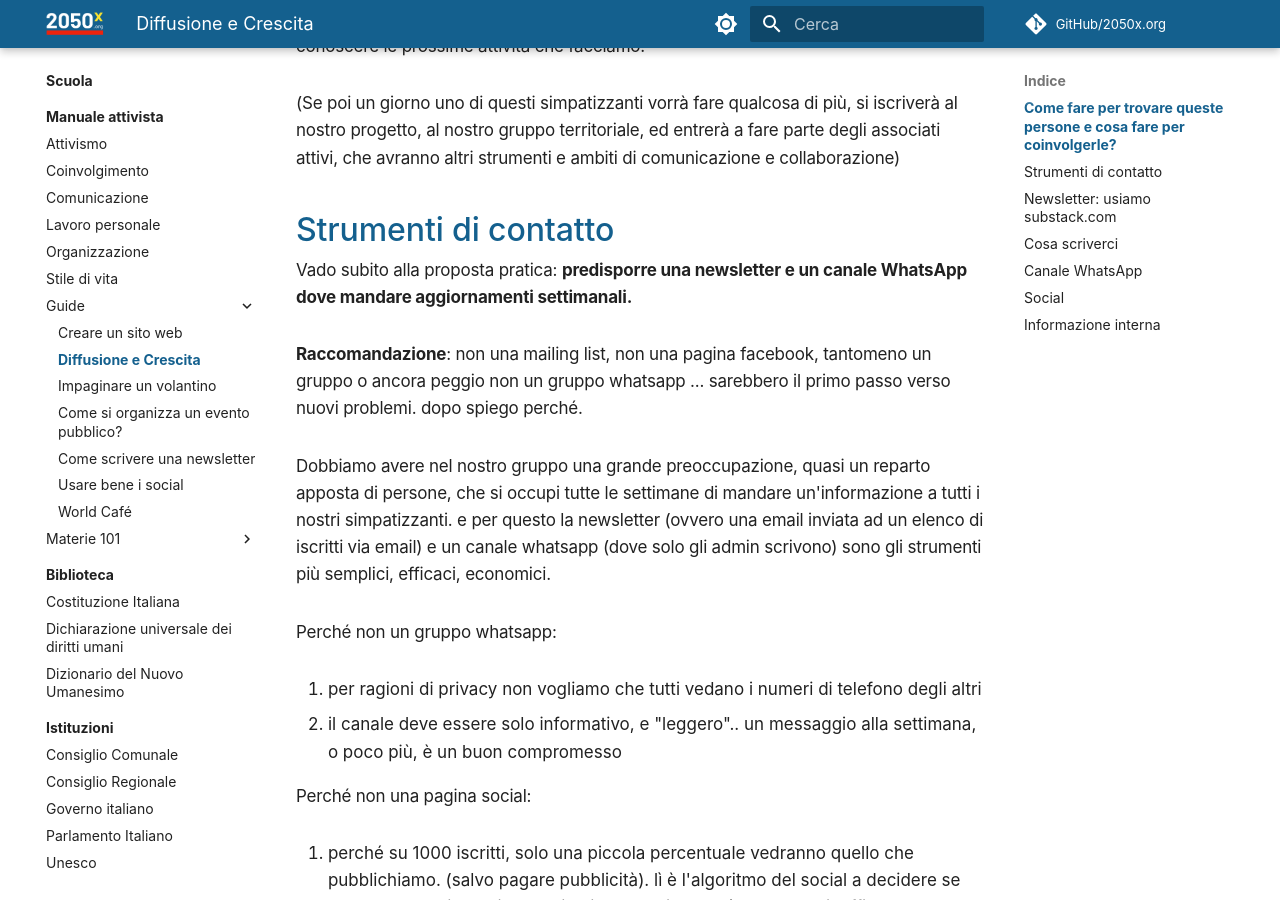
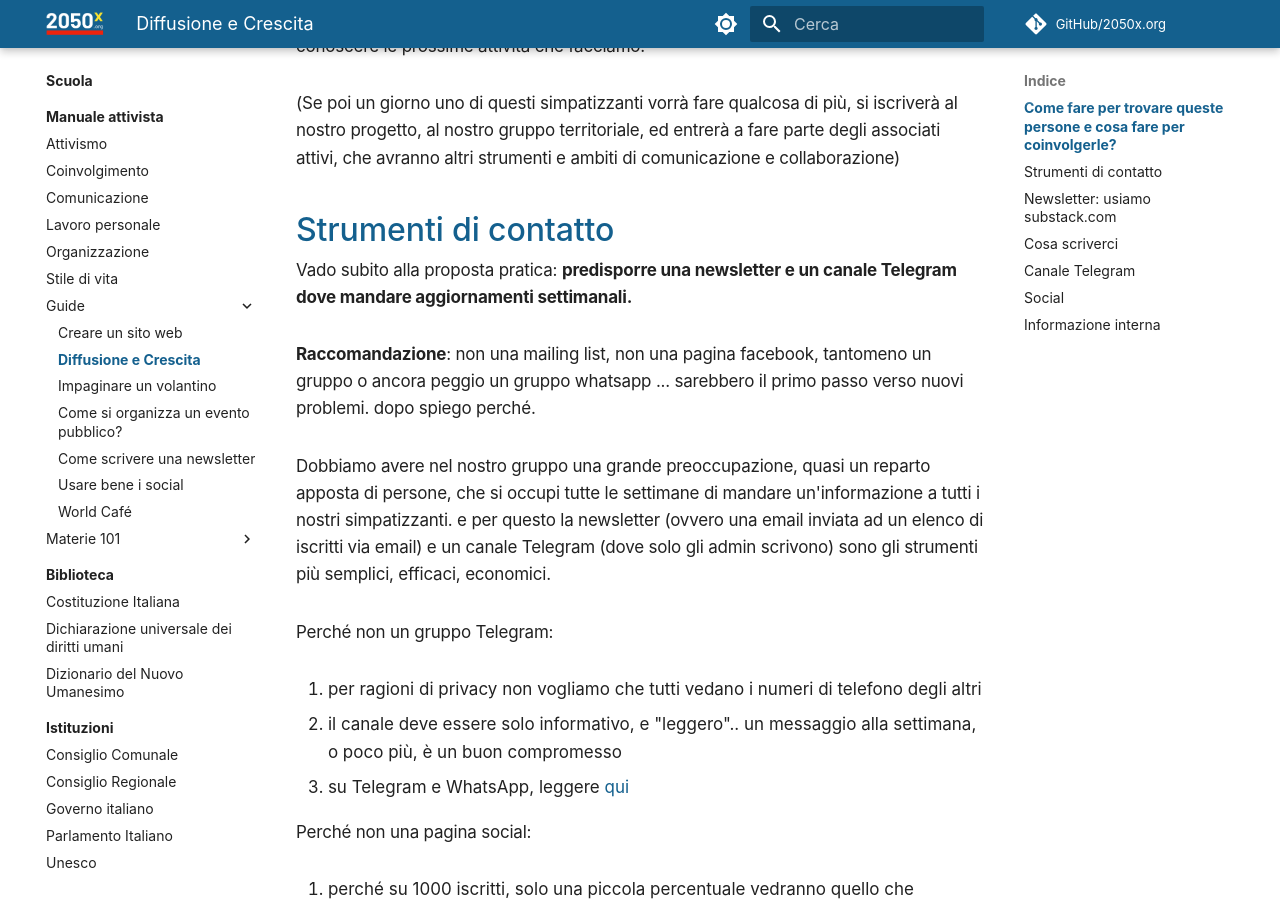
Before and after one commit to 2050x/2050x.github.io, an MkDocs documentation site: the page built from docs/scuola/manuale-attivista/guide/diffusione-e-crescita.md, in a window 1280 px wide and 900 px high, scrolled down 1657 px. Built offline with MkDocs 1.6.1 and Material for MkDocs 9.7.7, drawn with Linux system fonts in a browser that asks for light colours; emoji names are drawn with the system emoji font; comment, search, counter and statistics services are not loaded; some of the changed text lies outside the part shown.

Commit message:
telegram

```diff
--- a/docs/scuola/manuale-attivista/guide/diffusione-e-crescita.md
+++ b/docs/scuola/manuale-attivista/guide/diffusione-e-crescita.md
@@ -39,16 +39,17 @@ persone a cui interessa il nostro progetto e che sono interessate a saperne di p
 (Se poi un giorno uno di questi simpatizzanti vorrà fare qualcosa di più, si iscriverà al nostro progetto, al nostro gruppo territoriale, ed entrerà a fare parte degli associati attivi, che avranno altri strumenti e ambiti di comunicazione e collaborazione)
 
 ## Strumenti di contatto
-Vado subito alla proposta pratica: **predisporre una newsletter e un canale WhatsApp dove mandare aggiornamenti settimanali.**
+Vado subito alla proposta pratica: **predisporre una newsletter e un canale Telegram dove mandare aggiornamenti settimanali.**
 
-**Raccomandazione**: non una mailing list, non una pagina facebook, tantomeno un gruppo o ancora peggio non un gruppo whatsapp ... sarebbero il primo passo verso nuovi problemi. dopo spiego perché.
+**Raccomandazione**: non una mailing list, non una pagina facebook, tantomeno un gruppo o ancora peggio un gruppo whatsapp ... sarebbero il primo passo verso nuovi problemi. dopo spiego perché.
 
-Dobbiamo avere nel nostro gruppo una grande preoccupazione, quasi un reparto apposta di persone, che si occupi tutte le settimane di mandare un'informazione a tutti i nostri simpatizzanti. e per questo la newsletter (ovvero una email inviata ad un elenco di iscritti via email) e un canale whatsapp (dove solo gli admin scrivono) sono gli strumenti più semplici, efficaci, economici.
+Dobbiamo avere nel nostro gruppo una grande preoccupazione, quasi un reparto apposta di persone, che si occupi tutte le settimane di mandare un'informazione a tutti i nostri simpatizzanti. e per questo la newsletter (ovvero una email inviata ad un elenco di iscritti via email) e un canale Telegram (dove solo gli admin scrivono) sono gli strumenti più semplici, efficaci, economici.
 
-Perché non un gruppo whatsapp:
+Perché non un gruppo Telegram:
 
 1. per ragioni di privacy non vogliamo che tutti vedano i numeri di telefono degli altri
 2. il canale deve essere solo informativo, e "leggero".. un messaggio alla settimana, o poco più, è un buon compromesso
+3. su Telegram e WhatsApp, leggere [qui](./usare-bene-i-social-media.md)
 
 Perché non una pagina social:
 
@@ -88,17 +89,15 @@ Due cose sono prioritarie da comunicare:
 Se si ha energia si possono riportare informazioni riguardanti le attività fuori dal proprio contesto territoriale.
 O eventualmente contenuti formativi, ovvero che approfondiscono le idee di base, o aiutano a imparare qualcosa di nuovo.
 
-## Canale WhatsApp
-Premettiamo che l'ottimo sarebbe un canale Telegram, ma abbiamo visto una certa reticenza da parte anche dei più attivisti ad adottare uno strumento nuovo.
-
-Per fortuna pochi mesi fa WhatsApp ha rilasciato i *canali* (che non sono i Gruppi, NB) che si avvicinano ai canali di Telegram, e quindi possiamo adottarli.
+## Canale Telegram
+Nonostante Telegram sia meno diffuso di WhatsApp, è ancora molto meglio per un discorso di privacy (non condivide i numeri di telefono di tutti gli iscritti ad un canale e permette amministratori multipli)
 
 Anche qui, conviene che il canale sia creato dal coordinatore, e poi dato in gestione agli admin di turno per inviare notizie (l'informativa settimanale, più eventualmente altre comunicazioni urgenti).
 
-Teniamo conto che WhatsApp è lo strumento più intimo, personale. Non dobbiamo abusarne se no uno inizia a mettere il canale senza notifiche, e poi non lo guarda più.
+Teniamo conto che Telegram, come WhatsApp è lo strumento più intimo, personale. Non dobbiamo abusarne se no uno inizia a mettere il canale senza notifiche, e poi non lo guarda più.
 
 ## Social
-Una volta impostata la newsletter ed il canale whatsapp, poi potrebbe fare comodo qualche altro canale (Pagina Instagram innanzitutto, Pagina Facebook, Canale Telegram, X/Twitter), ma sono secondari e da valutare in funzione delle risorse che si hanno.
+Una volta impostata la newsletter ed il canale Telegram, poi potrebbe fare comodo qualche altro canale (Pagina Instagram innanzitutto, Pagina Facebook, Canale WhatsApp, X/Twitter), ma sono secondari e da valutare in funzione delle risorse che si hanno.
 
 ## Informazione interna
 Questa informazione settimanale è sicuramente utile anche per gli attivisti già attivi, prché fornisce un canale di informazione su quello che succede.
```
Also changed, not shown: docs/info/contatto.md (+1 -2 lines).
